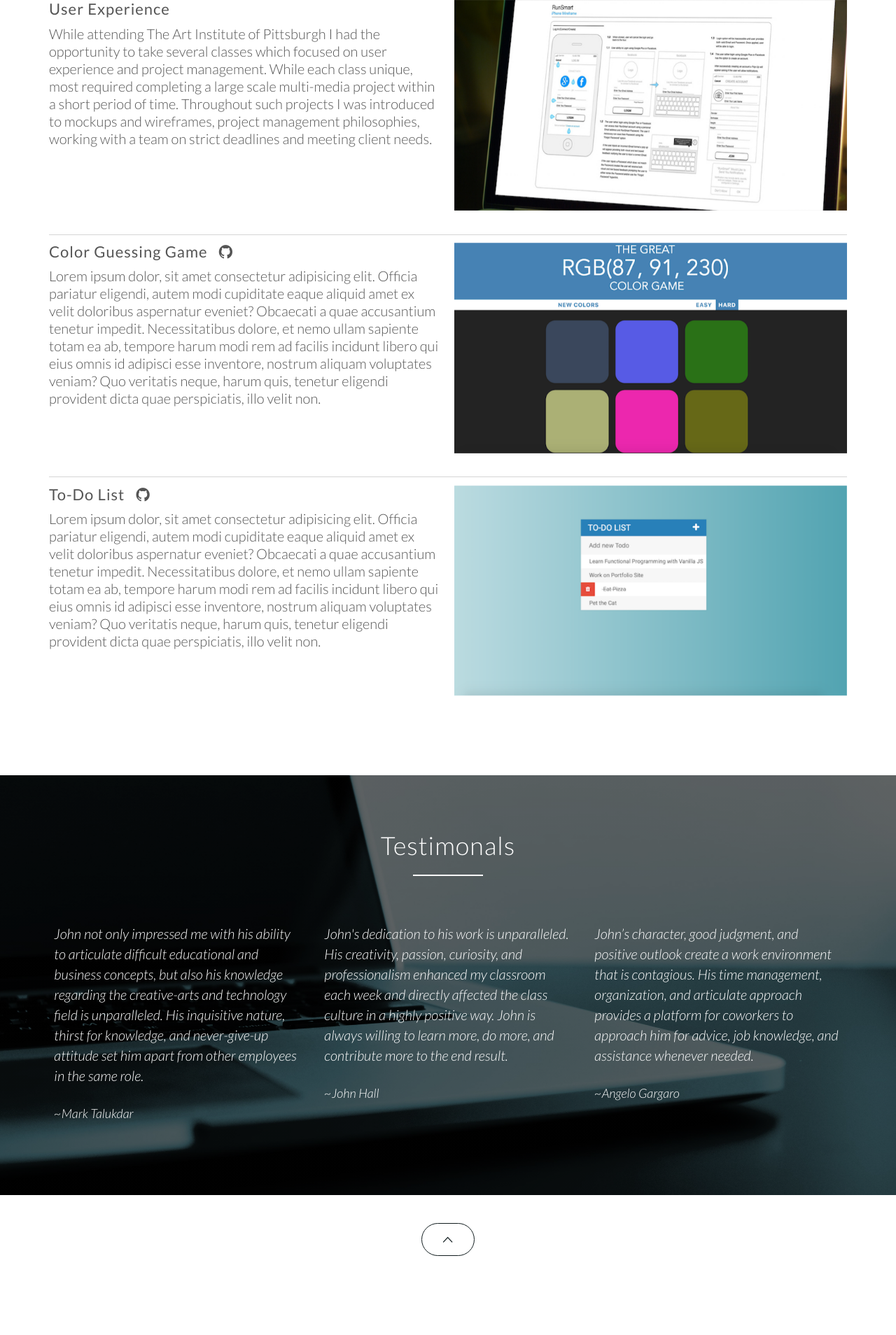
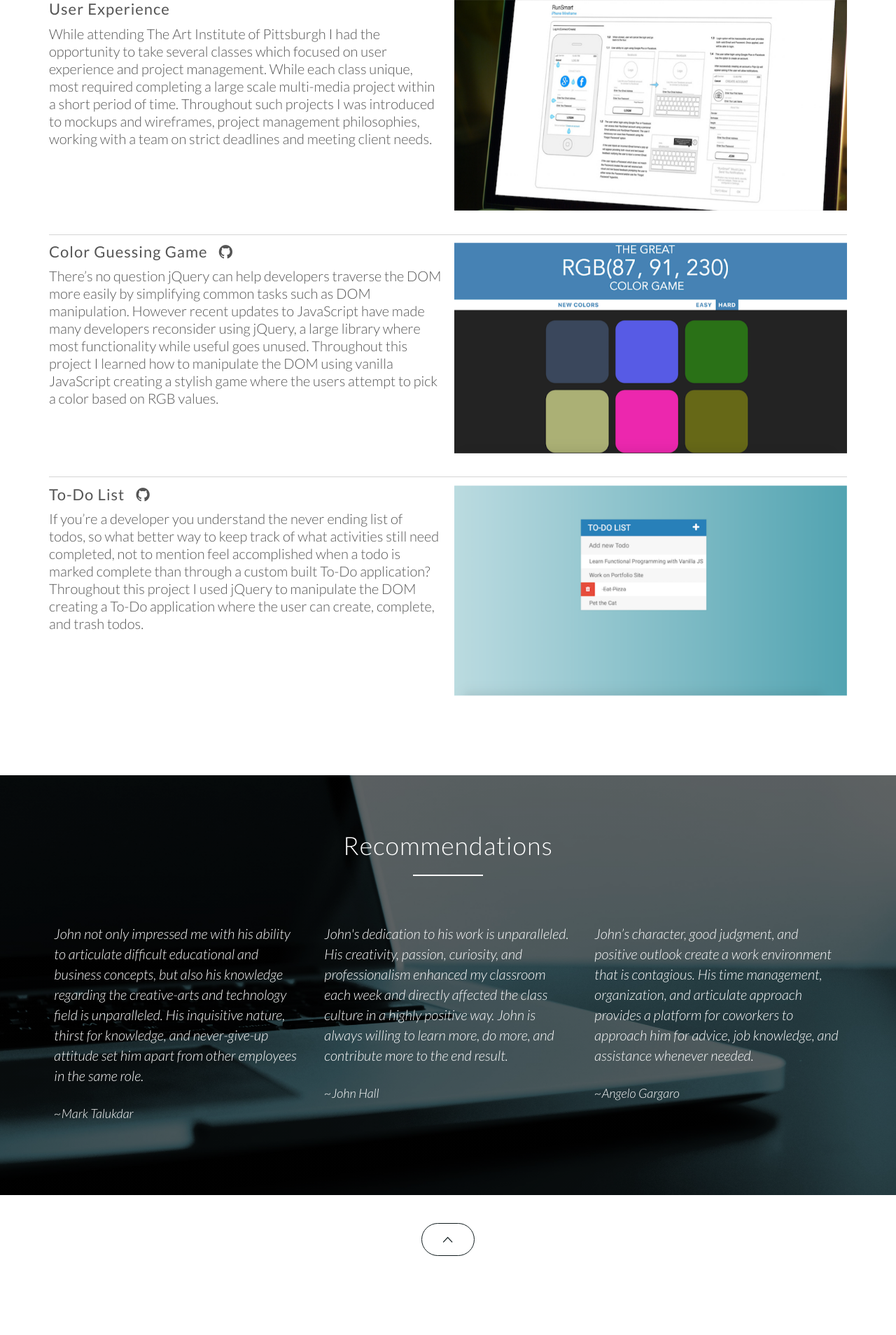
Before and after one commit to HeresJohnny5/portfolio, a PHP site: page / in a window 1280 px wide. Shown: the part 3363-5271 px from the top of the page at 70% size. Run offline with PHP 8.4, Linux system fonts and the light colour scheme; style sheets or scripts are compiled from the project's sources; some libraries are stand-ins or nearby versions; some web fonts are replaced.

Commit message:
Add text for both Color Guessing Game and To-Do. Alphbetize styles.

```diff
--- a/home.html
+++ b/home.html
@@ -64,7 +64,7 @@
 					<li><a href="#about_me">About</a></li>
 					<li><a href="#skills">Skills</a></li>
 					<li><a href="#portfolio">Portfolio</a></li>
-					<li><a href="#testimonal">Testimonals</a></li>
+					<li><a href="#recommendations">Recommendations</a></li>
 				</ul>
 			</div>
 		</nav>
@@ -173,7 +173,7 @@
 				<div class="col span-1-of-2">
 					<div class="portfolio-text">
 						<h3>
-							<a href="http://www.jeomnifood.com/" target="_blank">
+							<a href="https://omnifoodj5.netlify.com/" target="_blank">
 								Omnifood
 							</a>
 							<span>
@@ -189,7 +189,7 @@
 				</div>
 
 				<div class="col span-1-of-2">
-					<a href="http://www.jeomnifood.com/" target="_blank">
+					<a href="https://omnifoodj5.netlify.com/" target="_blank">
 						<div id="omnifood" class="image">
 							<img src="resources/img/omnifood.jpg" alt="Omnifood app portfolio picture">
 						</div>
@@ -230,7 +230,7 @@
 							</span>
 						</h3>
 						<p>
-							Lorem ipsum dolor, sit amet consectetur adipisicing elit. Officia pariatur eligendi, autem modi cupiditate eaque aliquid amet ex velit doloribus aspernatur eveniet? Obcaecati a quae accusantium tenetur impedit. Necessitatibus dolore, et nemo ullam sapiente totam ea ab, tempore harum modi rem ad facilis incidunt libero qui eius omnis id adipisci esse inventore, nostrum aliquam voluptates veniam? Quo veritatis neque, harum quis, tenetur eligendi provident dicta quae perspiciatis, illo velit non.
+							There’s no question jQuery can help developers traverse the DOM more easily by simplifying common tasks such as DOM manipulation. However recent updates to JavaScript have made many developers reconsider using jQuery, a large library where most functionality while useful goes unused. Throughout this project I learned how to manipulate the DOM using vanilla JavaScript creating a stylish game where the users attempt to pick a color based on RGB values.
 						</p>
 					</div>
 				</div>
@@ -258,7 +258,7 @@
 							</a>
 						</h3>
 						<p>
-							Lorem ipsum dolor, sit amet consectetur adipisicing elit. Officia pariatur eligendi, autem modi cupiditate eaque aliquid amet ex velit doloribus aspernatur eveniet? Obcaecati a quae accusantium tenetur impedit. Necessitatibus dolore, et nemo ullam sapiente totam ea ab, tempore harum modi rem ad facilis incidunt libero qui eius omnis id adipisci esse inventore, nostrum aliquam voluptates veniam? Quo veritatis neque, harum quis, tenetur eligendi provident dicta quae perspiciatis, illo velit non.
+							If you’re a developer you understand the never ending list of todos, so what better way to keep track of what activities still need completed, not to mention feel accomplished when a todo is marked complete than through a custom built To-Do application? Throughout this project I used jQuery to manipulate the DOM creating a To-Do application where the user can create, complete, and trash todos.
 						</p>
 					</div>
 				</div>
@@ -273,14 +273,14 @@
 			</article>
 		</section>
 
-		<section id="testimonal" class="testimonal">
+		<section id="recommendations" class="recommendations">
 			<div class="row">
-				<header class="testimonal-header">
-					<h2>Testimonals</h2>
+				<header class="recommendations-header">
+					<h2>Recommendations</h2>
 				</header>
 			</div>
 
-			<div class="row testimonal-body">
+			<div class="row recommendations-body">
 				<article class="col span-1-of-3">
 					<blockquote>
 						John not only impressed me with his ability to articulate difficult educational and business concepts, but also his knowledge regarding the creative-arts and technology field is unparalleled. His inquisitive nature, thirst for knowledge, and never-give-up attitude set him apart from other employees in the same role.
--- a/resources/css/style.css
+++ b/resources/css/style.css
@@ -114,9 +114,9 @@ h2:after {
 
 .skills-header h2:after { background-color: #fff; }
 
-.testimonal-header { color: #fff; }
+.recommendations-header { color: #fff; }
 
-.testimonal-header h2:after { background-color: #fff; }
+.recommendations-header h2:after { background-color: #fff; }
 
 h3 {
 	font-size: 110%;
@@ -406,42 +406,42 @@ h3 {
 
 .portfolio a:link,
 .portfolio a:visited {
-	text-decoration: none;
+	border-bottom: 2px solid #fff;
 	color: #555;
 	font-weight: 400;
-	border-bottom: 2px solid #fff;
 	margin-right: .5em;
+	text-decoration: none;
 	transition: border-bottom 0.2s;
 }
 
 .portfolio a:hover { border-bottom: 2px solid #555; }
 
 /********************/
-/* TESTIMONALS CSS */
+/* RECOMMENDATIONS CSS */
 /********************/
 
-.testimonal {
+.recommendations {
+	background-attachment: fixed;
 	background-color: #040809;
 	/* This is in case the background picture doesn't load */
 	background-image: -webkit-linear-gradient(rgba(0, 0, 0, 0.6), rgba(0, 0, 0, 0.6)), url(/resources/css/background_images/testimonal_background1-min.jpg);
 	background-image: linear-gradient(rgba(0, 0, 0, 0.6), rgba(0, 0, 0, 0.6)), url(/resources/css/background_images/testimonal_background1-min.jpg);
+	background-position: center;
 	background-size: cover;
-	background-position: center;
 	height: 600px;
-	background-attachment: fixed;
 }
 
 blockquote {
+	color: white;
 	padding: 2%;
 	font-style: italic;
 	line-height: 145%;
-	color: white;
 }
 
 cite {
+	display: block;
 	font-size: 90%;
 	margin-top: 25px;
-	display: block;
 }
 
 /********************/
```
Also changed, not shown: other parts of resources/css/style.css (+49 -49 lines). Lines whose indentation alone changed are shown as unchanged.
